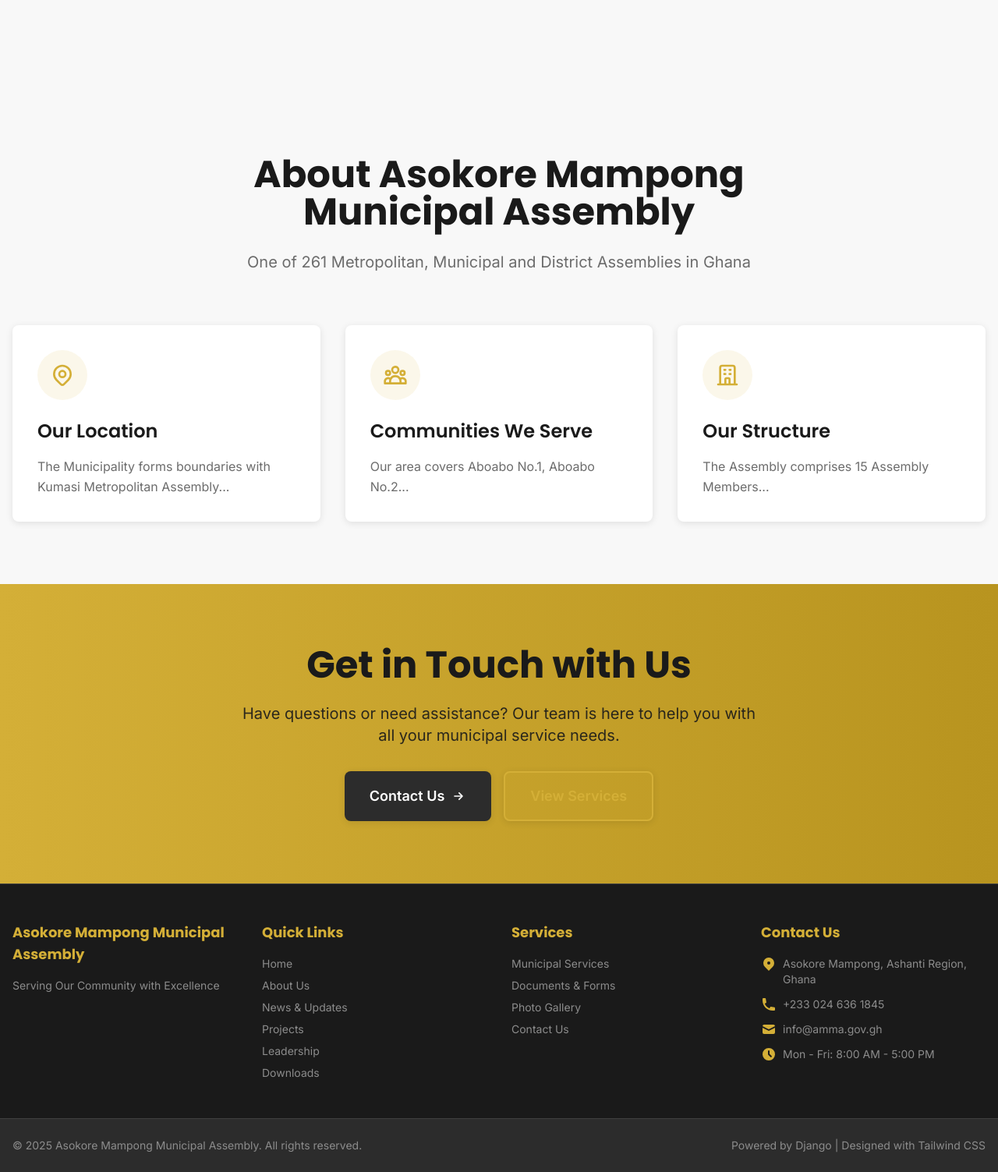
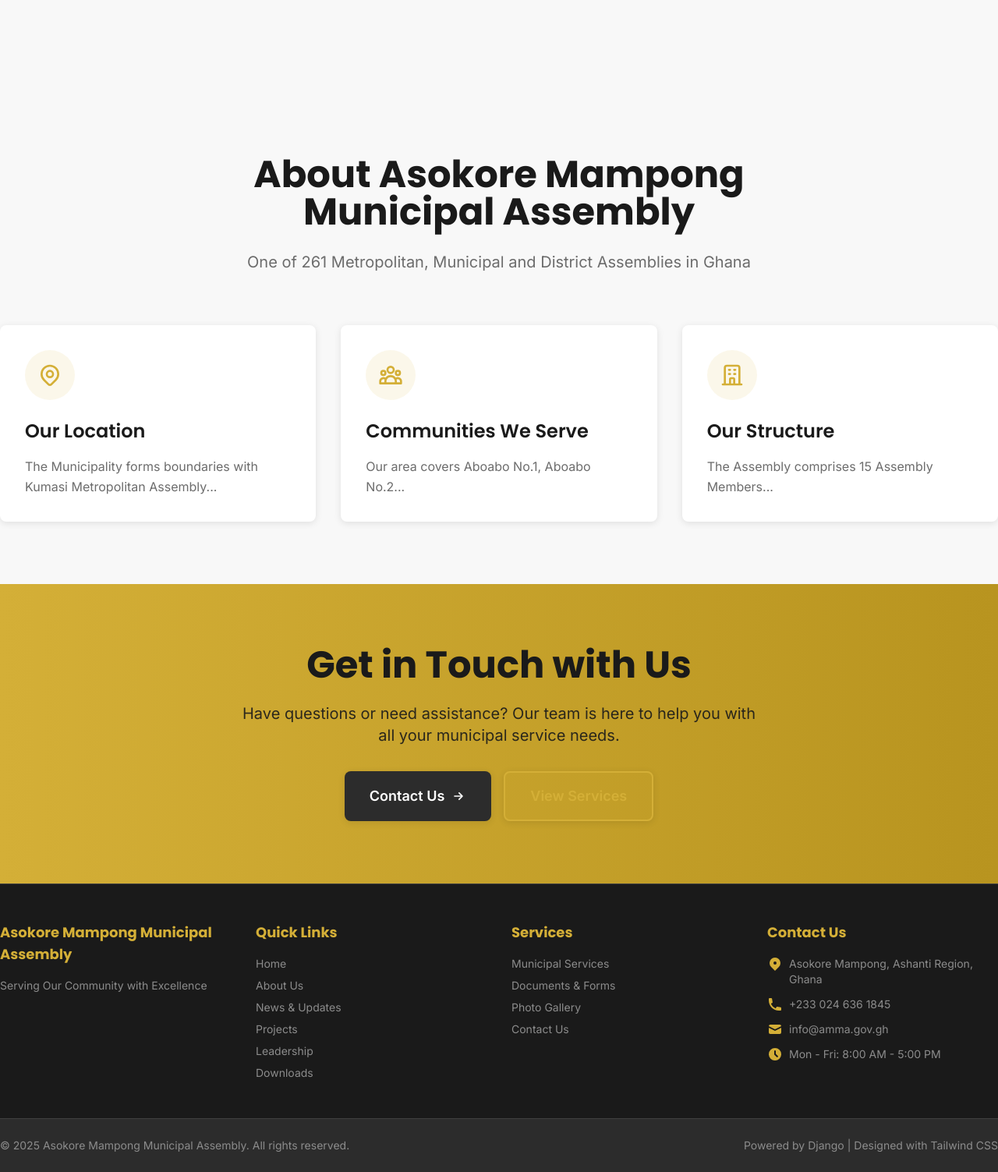
Before and after one commit to AMMA-GHANA/amma_cms, a Django app: page / in a window 1280 px wide. Shown: the part 680-2183 px from the top of the page at 78% size. Run offline with Django 5.2, Linux system fonts and the light colour scheme; data comes from the database, SQL or seed files in the repository; data that the repository does not hold is empty; some libraries are stand-ins or nearby versions.

Commit message:
style: Remove redundant padding from container elements
- Remove px-4 classes from all container divs across templates
- Padding now handled by Tailwind container configuration
- Affects components (navbar, footer) and all page templates

```diff
--- a/templates/components/_footer.html
+++ b/templates/components/_footer.html
@@ -2,7 +2,7 @@
 <footer class="bg-amma-black text-amma-white mt-auto">
     <!-- Main Footer -->
     <div class="border-t border-amma-gray-dark">
-        <div class="container mx-auto px-4 py-12">
+        <div class="container mx-auto py-12">
             <div class="grid grid-cols-1 md:grid-cols-2 lg:grid-cols-4 gap-8">
                 <!-- About Section -->
                 <div>
@@ -111,7 +111,7 @@
 
     <!-- Bottom Bar -->
     <div class="border-t border-amma-gray-dark bg-amma-charcoal">
-        <div class="container mx-auto px-4 py-6">
+        <div class="container mx-auto py-6">
             <div class="flex flex-col md:flex-row justify-between items-center text-sm text-amma-gray-light">
                 <p>&copy; {% now "Y" %} {{ site_settings.site_name }}. All rights reserved.</p>
                 <p class="mt-2 md:mt-0">Powered by Django | Designed with Tailwind CSS</p>
--- a/templates/components/_navbar.html
+++ b/templates/components/_navbar.html
@@ -7,7 +7,7 @@
 >
     <!-- Top Bar -->
     <div class="border-b border-white/10 py-2">
-        <div class="container mx-auto px-4">
+        <div class="container mx-auto">
             <div class="flex justify-between items-center text-sm text-white">
                 <div class="flex space-x-4">
                     {% if site_settings.phone %}
@@ -51,7 +51,7 @@
 
     <!-- Main Navigation -->
     <nav role="navigation" aria-label="Main navigation">
-        <div class="container mx-auto px-4">
+        <div class="container mx-auto">
             <div class="flex items-center justify-between py-4">
                 <!-- Logo -->
                 <a href="/" class="flex items-center space-x-3 hover:opacity-80 transition-opacity duration-200">
@@ -105,7 +105,7 @@
             @click.away="mobileMenuOpen = false"
             x-cloak
         >
-            <div class="container mx-auto px-4 py-4 space-y-2">
+            <div class="container mx-auto py-4 space-y-2">
                 <a href="/#top" class="block py-2 px-4 text-white hover:bg-amma-gold/20 hover:text-amma-gold rounded transition-colors duration-200" @click="mobileMenuOpen = false">Home</a>
                 <a href="/#about" class="block py-2 px-4 text-white hover:bg-amma-gold/20 hover:text-amma-gold rounded transition-colors duration-200" @click="mobileMenuOpen = false">About</a>
                 <a href="/#services" class="block py-2 px-4 text-white hover:bg-amma-gold/20 hover:text-amma-gold rounded transition-colors duration-200" @click="mobileMenuOpen = false">Services</a>
--- a/templates/contact/page.html
+++ b/templates/contact/page.html
@@ -5,7 +5,7 @@
 
 {% block content %}
 <section class="py-20 bg-amma-white">
-    <div class="container mx-auto px-4">
+    <div class="container mx-auto">
         <h1 class="text-4xl md:text-5xl font-secondary font-bold text-amma-black mb-6">Contact Us</h1>
         <p class="text-xl text-amma-gray mb-12">Get in touch with us for any inquiries</p>
 
--- a/templates/core/about.html
+++ b/templates/core/about.html
@@ -5,7 +5,7 @@
 
 {% block content %}
 <section class="py-20 bg-amma-white">
-    <div class="container mx-auto px-4">
+    <div class="container mx-auto">
         <h1 class="text-4xl md:text-5xl font-secondary font-bold text-amma-black mb-6">About AMMA</h1>
         <p class="text-xl text-amma-gray mb-12">{{ about_section.title|default:"Learn more about Asokore Mampong Municipal Assembly" }}</p>
 
--- a/templates/core/homepage.html
+++ b/templates/core/homepage.html
@@ -23,7 +23,7 @@
     {% empty %}
         <!-- Default slide if no slides exist -->
         <div class="hero-slide active" style="background-image: linear-gradient(rgba(26, 26, 26, 0.5), rgba(26, 26, 26, 0.3)), url('{% static "images/default-hero.jpg" %}'); background-size: cover; background-position: center;">
-            <div class="container mx-auto px-4 h-full flex items-center">
+            <div class="container mx-auto h-full flex items-center">
                 <div class="hero-slide-content max-w-4xl">
                     <h1 class="text-5xl md:text-6xl font-secondary font-bold text-white mb-4">
                         Serving Our Community with Excellence
@@ -60,7 +60,7 @@
     <!-- Statistics Overlay -->
     {% if statistics %}
         <div class="absolute bottom-0 left-0 right-0 bg-amma-black/80 backdrop-blur-sm py-8 z-10">
-            <div class="container mx-auto px-4">
+            <div class="container mx-auto">
                 <div class="grid grid-cols-2 md:grid-cols-4 gap-6">
                     {% for stat in statistics %}
                         <div class="text-center text-white">
@@ -77,7 +77,7 @@
 <!-- About Section -->
 {% if about_section %}
 <section id="about" class="py-20 bg-amma-white">
-    <div class="container mx-auto px-4">
+    <div class="container mx-auto">
         <div class="text-center max-w-3xl mx-auto mb-16">
             <h2 class="text-4xl md:text-5xl font-secondary font-bold text-amma-black mb-6">
                 {{ about_section.title }}
@@ -126,7 +126,7 @@
 <!-- Services Section -->
 {% if services %}
 <section id="services" class="py-20 bg-white">
-    <div class="container mx-auto px-4">
+    <div class="container mx-auto">
         <div class="text-center max-w-3xl mx-auto mb-16">
             <h2 class="text-4xl md:text-5xl font-secondary font-bold text-amma-black mb-6">Our Services</h2>
             <p class="text-xl text-amma-gray leading-relaxed">
@@ -164,7 +164,7 @@
 <!-- Featured News Section -->
 {% if featured_news %}
 <section id="news" class="py-20 bg-amma-white">
-    <div class="container mx-auto px-4">
+    <div class="container mx-auto">
         <div class="flex justify-between items-end mb-12">
             <div>
                 <h2 class="text-4xl md:text-5xl font-secondary font-bold text-amma-black mb-4">Latest News & Updates</h2>
@@ -198,7 +198,7 @@
 <!-- Featured Projects Section -->
 {% if featured_projects %}
 <section id="projects" class="py-20 bg-white">
-    <div class="container mx-auto px-4">
+    <div class="container mx-auto">
         <div class="flex justify-between items-end mb-12">
             <div>
                 <h2 class="text-4xl md:text-5xl font-secondary font-bold text-amma-black mb-4">Featured Projects</h2>
@@ -278,7 +278,7 @@
 <!-- Leadership Section -->
 {% if leadership %}
 <section id="leadership" class="py-20 bg-amma-white">
-    <div class="container mx-auto px-4">
+    <div class="container mx-auto">
         <div class="text-center max-w-3xl mx-auto mb-16">
             <h2 class="text-4xl md:text-5xl font-secondary font-bold text-amma-black mb-6">Our Leadership</h2>
             <p class="text-xl text-amma-gray leading-relaxed">
@@ -318,7 +318,7 @@
 
 <!-- CTA Section -->
 <section id="contact" class="py-20 bg-gradient-to-r from-amma-gold to-amma-gold-dark text-amma-black">
-    <div class="container mx-auto px-4 text-center">
+    <div class="container mx-auto text-center">
         <h2 class="text-4xl md:text-5xl font-secondary font-bold mb-6">Get in Touch with Us</h2>
         <p class="text-xl mb-8 max-w-2xl mx-auto opacity-90">
             Have questions or need assistance? Our team is here to help you with all your municipal service needs.
--- a/templates/documents/list.html
+++ b/templates/documents/list.html
@@ -5,7 +5,7 @@
 
 {% block content %}
 <section class="py-20 bg-amma-white">
-    <div class="container mx-auto px-4">
+    <div class="container mx-auto">
         <h1 class="text-4xl md:text-5xl font-secondary font-bold text-amma-black mb-6">Documents</h1>
         <p class="text-xl text-amma-gray mb-12">Download important documents and resources</p>
 
--- a/templates/gallery/album.html
+++ b/templates/gallery/album.html
@@ -5,7 +5,7 @@
 
 {% block content %}
 <section class="py-20 bg-amma-white">
-    <div class="container mx-auto px-4">
+    <div class="container mx-auto">
         <h1 class="text-4xl md:text-5xl font-secondary font-bold text-amma-black mb-6">{{ category.name }}</h1>
         <p class="text-xl text-amma-gray mb-12">{{ category.description }}</p>
 
--- a/templates/gallery/list.html
+++ b/templates/gallery/list.html
@@ -5,7 +5,7 @@
 
 {% block content %}
 <section class="py-20 bg-amma-white">
-    <div class="container mx-auto px-4">
+    <div class="container mx-auto">
         <h1 class="text-4xl md:text-5xl font-secondary font-bold text-amma-black mb-6">Gallery</h1>
         <p class="text-xl text-amma-gray mb-12">View photos from our events and activities</p>
 
--- a/templates/news/category.html
+++ b/templates/news/category.html
@@ -5,7 +5,7 @@
 
 {% block content %}
 <section class="py-20 bg-amma-white">
-    <div class="container mx-auto px-4">
+    <div class="container mx-auto">
         <h1 class="text-4xl md:text-5xl font-secondary font-bold text-amma-black mb-6">{{ category.name }}</h1>
         <p class="text-xl text-amma-gray mb-12">{{ category.description }}</p>
 
--- a/templates/news/detail.html
+++ b/templates/news/detail.html
@@ -5,7 +5,7 @@
 
 {% block content %}
 <article class="py-20 bg-white">
-    <div class="container mx-auto px-4 max-w-4xl">
+    <div class="container mx-auto max-w-4xl">
         <h1 class="text-4xl md:text-5xl font-secondary font-bold text-amma-black mb-6">{{ article.title }}</h1>
 
         <div class="flex items-center text-amma-gray mb-8 space-x-4">
--- a/templates/news/list.html
+++ b/templates/news/list.html
@@ -5,7 +5,7 @@
 
 {% block content %}
 <section class="py-20 bg-amma-white">
-    <div class="container mx-auto px-4">
+    <div class="container mx-auto">
         <h1 class="text-4xl md:text-5xl font-secondary font-bold text-amma-black mb-6">News & Updates</h1>
         <p class="text-xl text-amma-gray mb-12">Stay informed about recent developments and announcements</p>
 
--- a/templates/projects/category.html
+++ b/templates/projects/category.html
@@ -5,7 +5,7 @@
 
 {% block content %}
 <section class="py-20 bg-amma-white">
-    <div class="container mx-auto px-4">
+    <div class="container mx-auto">
         <h1 class="text-4xl md:text-5xl font-secondary font-bold text-amma-black mb-6">{{ category.name }}</h1>
         <p class="text-xl text-amma-gray mb-12">{{ category.description }}</p>
 
--- a/templates/projects/detail.html
+++ b/templates/projects/detail.html
@@ -5,7 +5,7 @@
 
 {% block content %}
 <article class="py-20 bg-white">
-    <div class="container mx-auto px-4">
+    <div class="container mx-auto">
         <h1 class="text-4xl md:text-5xl font-secondary font-bold text-amma-black mb-6">{{ project.title }}</h1>
 
         {% if project.primary_image %}
--- a/templates/projects/list.html
+++ b/templates/projects/list.html
@@ -5,7 +5,7 @@
 
 {% block content %}
 <section class="py-20 bg-amma-white">
-    <div class="container mx-auto px-4">
+    <div class="container mx-auto">
         <h1 class="text-4xl md:text-5xl font-secondary font-bold text-amma-black mb-6">Our Projects</h1>
         <p class="text-xl text-amma-gray mb-12">Development projects and infrastructure initiatives serving our community</p>
 
--- a/templates/services/list.html
+++ b/templates/services/list.html
@@ -5,7 +5,7 @@
 
 {% block content %}
 <section class="py-20 bg-amma-white">
-    <div class="container mx-auto px-4">
+    <div class="container mx-auto">
         <h1 class="text-4xl md:text-5xl font-secondary font-bold text-amma-black mb-6">Our Services</h1>
         <p class="text-xl text-amma-gray mb-12">Access essential municipal services and resources</p>
 
--- a/templates/staff/leadership.html
+++ b/templates/staff/leadership.html
@@ -5,7 +5,7 @@
 
 {% block content %}
 <section class="py-20 bg-amma-white">
-    <div class="container mx-auto px-4">
+    <div class="container mx-auto">
         <h1 class="text-4xl md:text-5xl font-secondary font-bold text-amma-black mb-6">Leadership Team</h1>
         <p class="text-xl text-amma-gray mb-12">Meet our dedicated leaders</p>
 
--- a/templates/staff/list.html
+++ b/templates/staff/list.html
@@ -5,7 +5,7 @@
 
 {% block content %}
 <section class="py-20 bg-amma-white">
-    <div class="container mx-auto px-4">
+    <div class="container mx-auto">
         <h1 class="text-4xl md:text-5xl font-secondary font-bold text-amma-black mb-6">Our Team</h1>
         <p class="text-xl text-amma-gray mb-12">Meet the dedicated staff serving our community</p>
 
```
